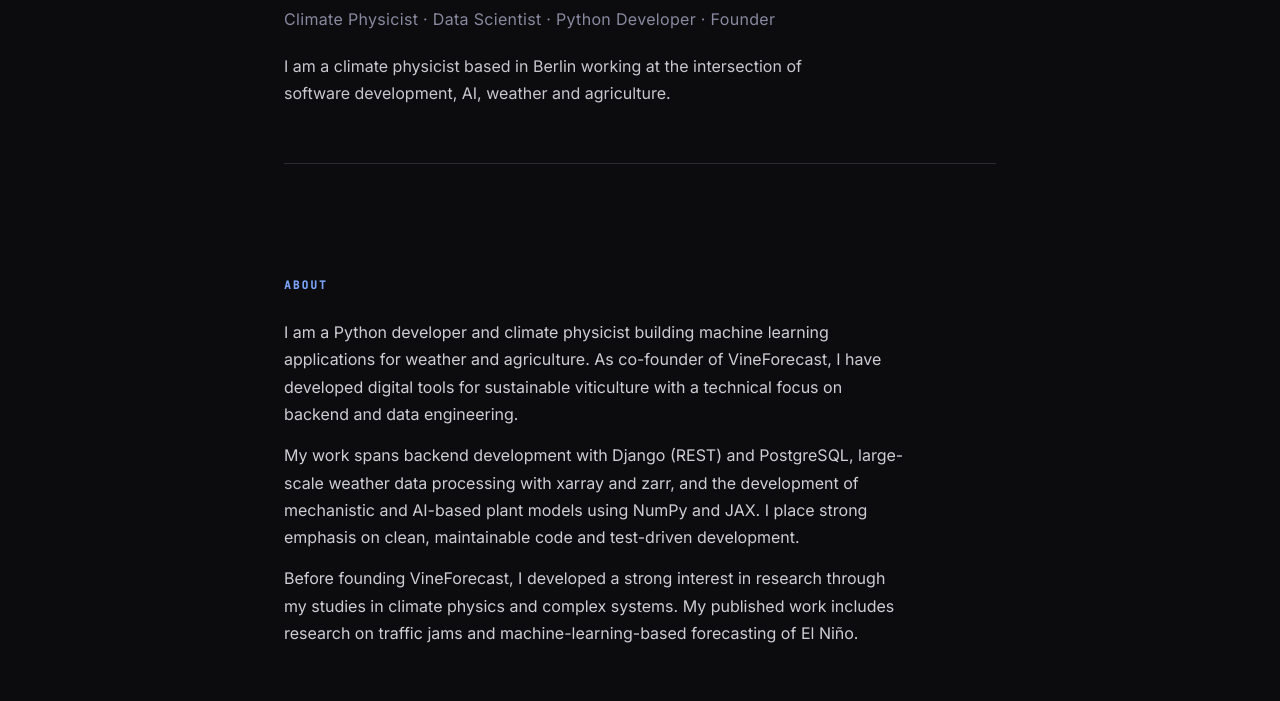
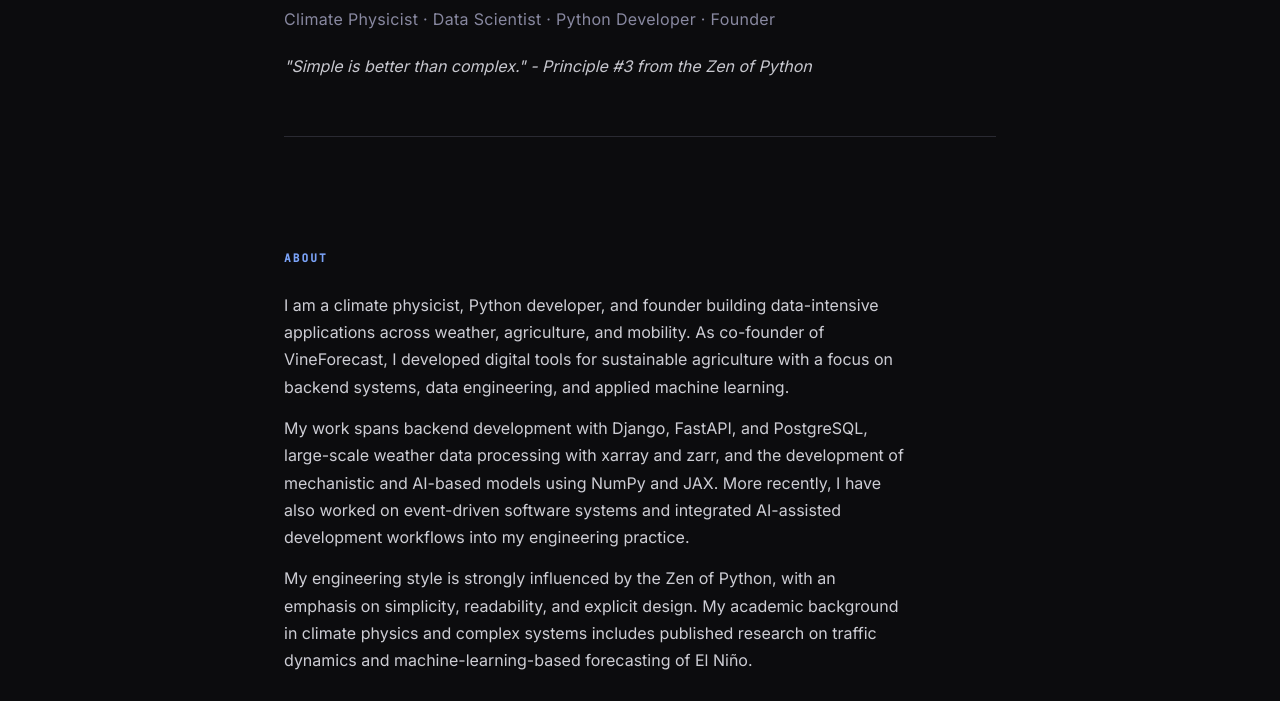
Before and after one commit to pjpetersik/pjpetersik.github.io, a plain HTML site: page index.html in a window 1280 px wide. Shown: the part 224-925 px from the top of the page. Drawn offline with Linux system fonts and the light colour scheme.

Commit message:
refactor: update index.html and add favicon

```diff
--- a/index.html
+++ b/index.html
@@ -4,6 +4,7 @@
   <meta charset="UTF-8" />
   <meta name="viewport" content="width=device-width, initial-scale=1.0" />
   <title>Paul Petersik-Einöder | Climate Physicist & Developer</title>
+  <link rel="icon" type="image/svg+xml" href="favicon.svg" />
   <link rel="preconnect" href="https://fonts.googleapis.com" />
   <link rel="preconnect" href="https://fonts.gstatic.com" crossorigin />
   <link href="https://fonts.googleapis.com/css2?family=Inter:wght@400;500;600;700&family=JetBrains+Mono:wght@400;500&display=swap" rel="stylesheet" />
@@ -29,8 +30,7 @@
       <h1>Paul Petersik-Einöder</h1>
       <p class="role">Climate Physicist · Data Scientist · Python Developer · Founder</p>
       <p>
-        I am a climate physicist based in Berlin working at the intersection of software development, AI, weather
-        and agriculture.
+        <i>"Simple is better than complex." -  Principle #3 from the Zen of Python</i>
       </p>
     </header>
 
@@ -38,22 +38,22 @@
       <section id="about">
         <h2>About</h2>
         <p>
-          I am a Python developer and climate physicist building machine
-          learning applications for weather and agriculture. As co-founder of
-          VineForecast, I have developed digital tools for sustainable
-          viticulture with a technical focus on backend and data engineering.
+          I am a climate physicist, Python developer, and founder building data-intensive applications across weather,
+          agriculture, and mobility. As co-founder of VineForecast, I developed digital tools for sustainable
+          agriculture with a focus on backend systems, data engineering, and applied machine learning.
         </p>
+
         <p>
-          My work spans backend development with Django (REST) and PostgreSQL,
-          large-scale weather data processing with xarray and zarr, and the
-          development of mechanistic and AI-based plant models using NumPy and JAX.
-          I place strong emphasis on clean, maintainable code and test-driven development.
+          My work spans backend development with Django, FastAPI, and PostgreSQL, large-scale weather data processing
+          with xarray and zarr, and the development of mechanistic and AI-based models using NumPy and JAX.
+          More recently, I have also worked on event-driven software systems and integrated AI-assisted development
+          workflows into my engineering practice.
         </p>
+
         <p>
-          Before founding VineForecast, I developed a strong interest in
-          research through my studies in climate physics and complex systems.
-          My published work includes research on traffic jams
-          and machine-learning-based forecasting of El Niño.
+          My engineering style is strongly influenced by the Zen of Python, with an emphasis on simplicity, readability,
+          and explicit design. My academic background in climate physics and complex systems includes
+          published research on traffic dynamics and machine-learning-based forecasting of El Niño.
         </p>
       </section>
 
@@ -61,7 +61,7 @@
         <h2>Work</h2>
 
         <div class="card work-card">
-          <h3>Founder and R&amp;D Lead · VineForecast GmbH</h3>
+          <h3>Founder &amp; CRO · VineForecast GmbH</h3>
           <p>
             The VineForecast GmbH develops digital tools for agriculture,
             combining meteorology, agronomy and AI.
@@ -107,7 +107,7 @@
               <span class="stack-badge">Django REST</span>
               <span class="stack-badge">PostgreSQL</span>
               <span class="stack-badge">Celery</span>
-              <span class="stack-badge">Beautiful Soup</span>
+              <span class="stack-badge">FastAPI</span>
             </div>
           </article>
           <article class="stack-group">
@@ -207,6 +207,11 @@
             <a href="https://github.com/pjpetersik" target="_blank" rel="noopener">github.com/pjpetersik</a>
           </div>
           <div class="contact-row">
+            <span class="label">Orcid</span>
+            <a href="https://orcid.org/0000-0002-8321-1131" target="_blank" rel="noopener">orcid.org/0000-0002-8321-1131</a>
+          </div>
+
+          <div class="contact-row">
             <span class="label">Medium</span>
             <a href="https://medium.com/@paul.petersik" target="_blank" rel="noopener">medium.com/@paul.petersik</a>
           </div>
```
Also changed, not shown: favicon.svg (added).
